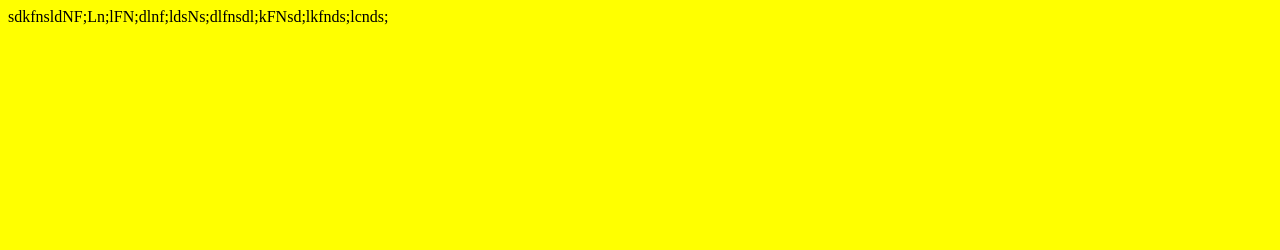
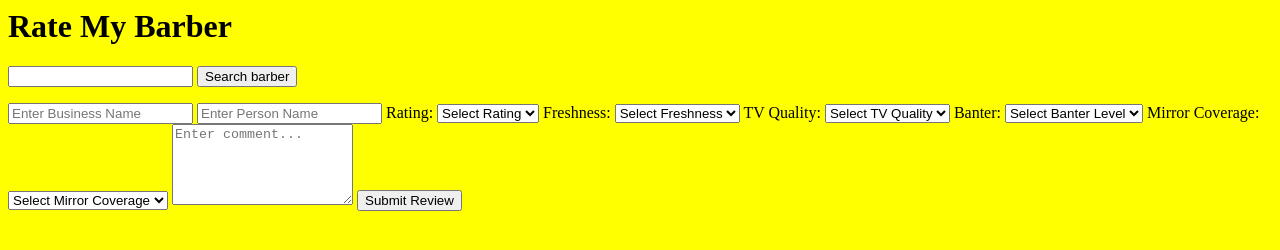
Before and after one commit to FAC-Sixteen/week6-Bee, a website: page public/index.html in a window 1280 px wide. Drawn offline with Linux system fonts and the light colour scheme; files that its build step writes are made by us from their sources; files whose address does not match are found by name.

Commit message:
Add HTML form input element for post review functionality

```diff
--- a/public/index.html
+++ b/public/index.html
@@ -3,11 +3,66 @@
     <meta charset="UTF-8">
     <meta name="viewport" content="width=device-width, initial-scale=1.0">
     <meta http-equiv="X-UA-Compatible" content="ie=edge">
-    <title>Document</title>
+    <title>Rate My Barber</title>
     <link rel="stylesheet" href="./public/main.css">
 </head>
 <body>
-    sdkfnsldNF;Ln;lFN;dlnf;ldsNs;dlfnsdl;kFNsd;lkfnds;lcnds;
+  <h1>Rate My Barber</h1>
+    <form class="" action="/getreview" method="get">
+      <input type="text" name="" value="">
+      <button type="submit" name="button">Search barber</button>
+    </form>
+    <form class="" action="/postreview" method="post">
+      <input type="text" name="business_name" value="" placeholder="Enter Business Name" required>
+      <input type="text" name="person_name" value="" placeholder="Enter Person Name" required>
+      <label for="rating">Rating:</label>
+      <select class="" name="rating" id="rating">
+        <option value="">Select Rating</option>
+        <option value="1">1</option>
+        <option value="2">2</option>
+        <option value="3">3</option>
+        <option value="4">4</option>
+        <option value="5">5</option>
+      </select>
+      <label for="freshness">Freshness:</label>
+      <select class="" name="freshness" id="freshness">
+        <option value="">Select Freshness</option>
+        <option value="1">1</option>
+        <option value="2">2</option>
+        <option value="3">3</option>
+        <option value="4">4</option>
+        <option value="5">5</option>
+      </select>
+      <label for="tv_quality">TV Quality:</label>
+      <select class="" name="tv_quality" id="tv_quality">
+        <option value="">Select TV Quality</option>
+        <option value="1">1</option>
+        <option value="2">2</option>
+        <option value="3">3</option>
+        <option value="4">4</option>
+        <option value="5">5</option>
+      </select>
+      <label for="banter">Banter:</label>
+      <select class="" name="banter" id="banter">
+        <option value="">Select Banter Level</option>
+        <option value="1">1</option>
+        <option value="2">2</option>
+        <option value="3">3</option>
+        <option value="4">4</option>
+        <option value="5">5</option>
+      </select>
+      <label for="mirror_coverage">Mirror Coverage:</label>
+      <select class="" name="mirror_coverage" id="mirror_coverage">
+        <option value="">Select Mirror Coverage</option>
+        <option value="1">1</option>
+        <option value="2">2</option>
+        <option value="3">3</option>
+        <option value="4">4</option>
+        <option value="5">5</option>
+      </select>
+      <textarea type="text" name="comment" value="" placeholder="Enter comment..." maxlength="400" rows="5" required></textarea>
+      <button type="submit">Submit Review</button>
+    </form>
     <script type="text/javascript" src="./public/script.js"></script>
 </body>
 </html>
--- a/src/queries/postReview.js
+++ b/src/queries/postReview.js
@@ -7,7 +7,6 @@ const postReviews = (obj, cb) => {
       return cb(err);
     }
     cb(null);
-
   })
 }
 
```
